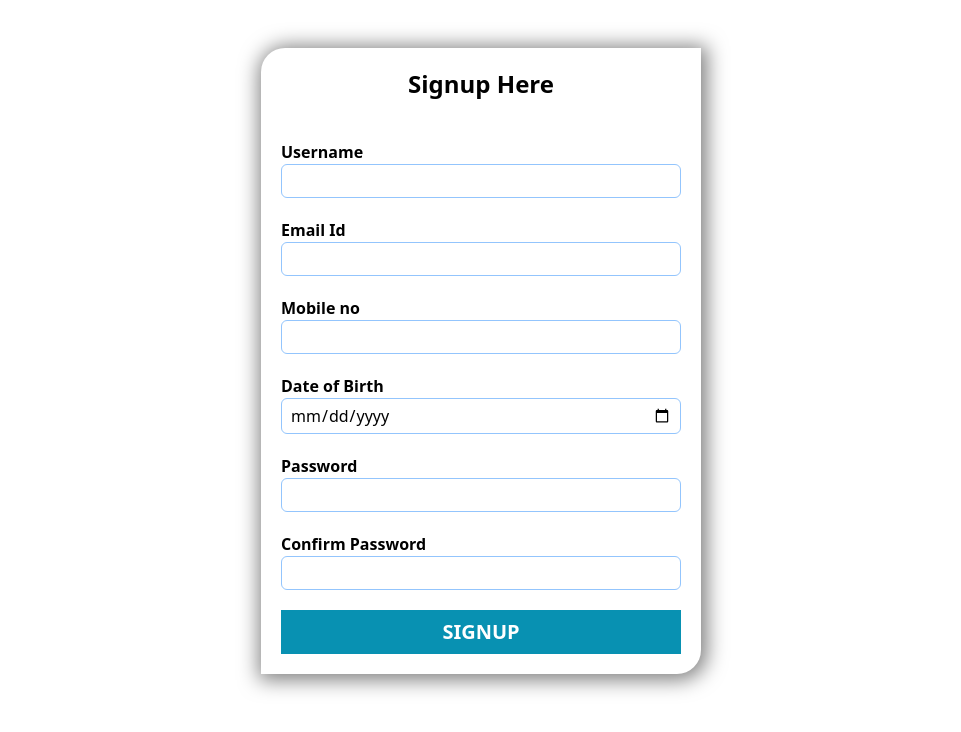
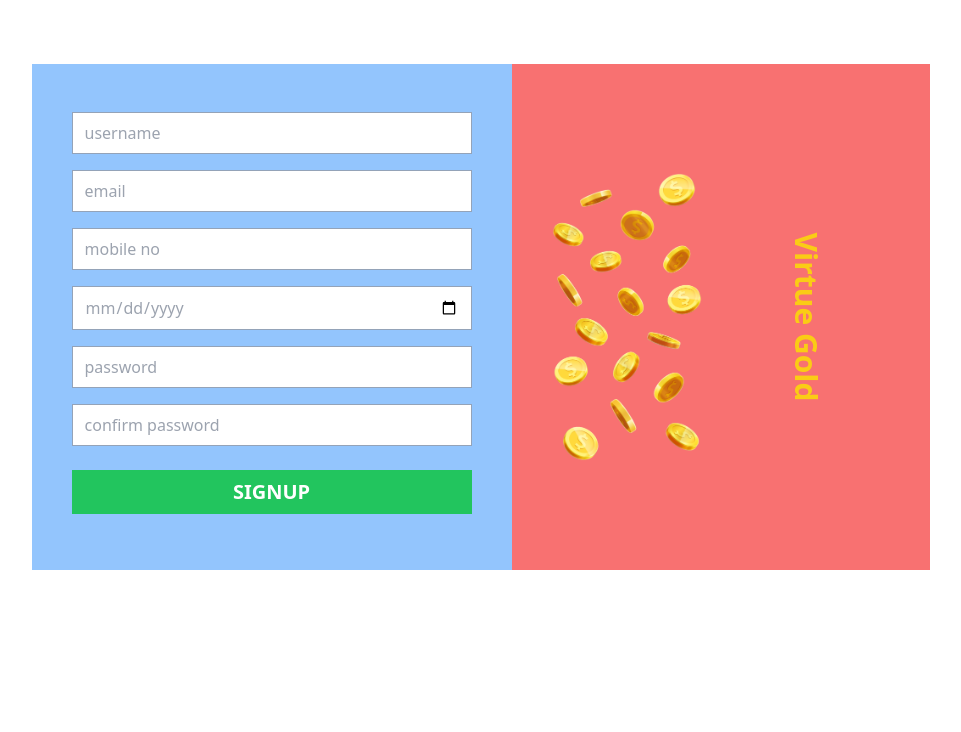
Before and after one commit to Raushan-Kumar95/virtue-gold-Givni, a React (Vite) app: page / in a window 1280 px wide. Shown: the top 732 px of the page, without its empty margins (159-1120 px from the left). Built offline with nearby package versions, Linux system fonts and the light colour scheme.

Commit message:
Working on login and signup page

```diff
--- a/src/components/Signup.jsx
+++ b/src/components/Signup.jsx
@@ -1,38 +1,75 @@
 import React from 'react'
+import goldImg from '../assets/images/goldImg.png'
 
 const Signup = () => {
   return (
-    <div className='flex flex-col justify-center items-center'>
-      <form action="" className='signupForm rounded-tl-3xl rounded-br-3xl p-5 my-12'>
-        <h1 className='text-center text-2xl font-semibold pb-5'>Signup Here</h1>
-        <div className='flex flex-col my-5'>
-          <label className='font-semibold' htmlFor="username">Username</label>
-          <input type="text" name='username' id='username' required className='border border-blue-300 focus:border-yellow-200 outline-none rounded-md py-1 px-2 md:w-[400px]' />
+    // <div className='md:mx-16 mx-4 md:my-10 my-4'>
+    // <div className='flex md:flex-row flex-col justify-between items-center shadow-lg bg-slate-400'>
+    //   <div className='signupForm md:p-10 p-4 md:my-12 my-2 bg-white rounded-tr-3xl rounded-br-3xl w-[60%]'>
+    //     <form action="" className=''>
+    //       {/* <h1 className='text-center text-2xl font-semibold pb-5'>Signup Here</h1> */}
+    //       <div className='flex flex-col my-5'>
+    //         <input type="text" name='username' id='username' placeholder='Enter username' required className='border border-blue-300 focus:border-yellow-200 outline-none rounded-md py-1 px-2' />
+    //       </div>
+    //       <div className='flex flex-col my-5'>
+    //         <input type="email" name='email' id='email' placeholder='Enter email' required className='border border-blue-300 focus:border-yellow-200 outline-none rounded-md py-1 px-2' />
+    //       </div>
+    //       <div className='flex flex-col my-5'>
+    //         <input type="text" name='mobile' id='mobile' placeholder='Enter mobile' required className='border border-blue-300 focus:border-yellow-200 outline-none rounded-md py-1 px-2' />
+    //       </div>
+    //       <div className='flex flex-col my-5'>
+    //         <input type="date" name='dob' id='dob' placeholder='' required className='border border-blue-300 focus:border-yellow-200 outline-none rounded-md py-1 px-2' />
+    //       </div>
+    //       <div className='flex flex-col my-5'>
+    //         <input type="password" name='password' id='password' placeholder='Enter password' required className='border border-blue-300 focus:border-yellow-200 outline-none rounded-md py-1 px-2' />
+    //       </div>
+    //       <div className='flex flex-col my-5'>
+    //         <input type="password" name='cpassword' id='cpassword' placeholder='Enter Confirm password' required className='border border-blue-300 focus:border-yellow-200 outline-none rounded-md py-1 px-2' />
+    //       </div>
+    //       <div className='flex flex-row'>
+    //         <button className='bg-cyan-600 text-white text-xl font-semibold w-full mx-auto py-2 uppercase'>Signup</button>
+    //       </div>
+    //     </form>
+    //   </div>
+
+    //   <div className='flex justify-end max-w-[55%]'>
+    //     <img src={signupImg} alt="singupimg" className='md:w-[500px]' />
+    //   </div>
+    // </div>
+    // </div>
+
+    <div className='flex justify-center items-center mx-16 my-16'>
+      <div className=' flex bg-blue-300'>
+        <div className='p-10'>
+          <form action="">
+            <div className=''>
+              <input type="text" name="" id="" placeholder='username' className='w-[400px] py-2 px-3 my-2 border border-slate-400 focus:border-red-400 outline-none' />
+            </div>
+            <div>
+              <input type="email" name="" id="" placeholder='email' className='w-full py-2 px-3 my-2 border border-slate-400 focus:border-red-400 outline-none' />
+            </div>
+            <div>
+              <input type="text" name="" id="" placeholder='mobile no' className='w-full py-2 px-3 my-2 border border-slate-400 focus:border-red-400 outline-none' />
+            </div>
+            <div>
+              <input type="date" name="" id="" placeholder='dob' className='w-full py-2 px-3 my-2 text-gray-400 border border-slate-400 focus:border-red-400 outline-none' />
+            </div>
+            <div>
+              <input type="password" name="" id="" placeholder='password' className='w-full py-2 px-3 my-2 border border-slate-400 focus:border-red-400 outline-none' />
+            </div>
+            <div>
+              <input type="password" name="" id="" placeholder='confirm password' className='w-full py-2 px-3 my-2 border border-slate-400 focus:border-red-400 outline-none ' />
+            </div>
+            <button className='bg-green-500 text-white text-xl font-semibold py-2 px-3 my-4 w-full'>SIGNUP</button>
+
+          </form>
         </div>
-        <div className='flex flex-col my-5'>
-          <label className='font-semibold' htmlFor="email">Email Id</label>
-          <input type="email" name='email' id='email' required className='border border-blue-300 focus:border-yellow-200 outline-none rounded-md py-1 px-2 md:w-[400px]' />
+
+        <div className='flex items-center gap-5 bg-red-400 text-white text-3xl p-10'>
+            <img src={goldImg} alt="goldImg" width={150} />
+            <p className='font-bold text-yellow-400 rotate-90'>Virtue Gold</p>
         </div>
-        <div className='flex flex-col my-5'>
-          <label className='font-semibold' htmlFor="mobile">Mobile no</label>
-          <input type="text" name='mobile' id='mobile' required className='border border-blue-300 focus:border-yellow-200 outline-none rounded-md py-1 px-2 md:w-[400px]' />
-        </div>
-        <div className='flex flex-col my-5'>
-          <label className='font-semibold' htmlFor="dob">Date of Birth</label>
-          <input type="date" name='dob' id='dob' required className='border border-blue-300 focus:border-yellow-200 outline-none rounded-md py-1 px-2 md:w-[400px]' />
-        </div>
-        <div className='flex flex-col my-5'>
-          <label className='font-semibold' htmlFor="password">Password</label>
-          <input type="password" name='password' id='password' required className='border border-blue-300 focus:border-yellow-200 outline-none rounded-md py-1 px-2 md:w-[400px]' />
-        </div>
-        <div className='flex flex-col my-5'>
-          <label className='font-semibold' htmlFor="cpassword">Confirm Password</label>
-          <input type="password" name='cpassword' id='cpassword' required className='border border-blue-300 focus:border-yellow-200 outline-none rounded-md py-1 px-2 md:w-[400px]' />
-        </div>
-        <div className='flex flex-row justify-center'>
-          <button className='bg-cyan-600 text-white text-xl font-semibold w-full py-2 uppercase'>Signup</button>
-        </div>
-      </form>
+      </div>
     </div>
   )
 }
--- a/src/index.css
+++ b/src/index.css
@@ -4,7 +4,7 @@
 
 
 .signupForm{
-  box-shadow: 2px 2px 20px 4px rgba(0, 0, 0, 0.5);
+  /* box-shadow: 2px 2px 20px 4px rgba(0, 0, 0, 0.5); */
 }
 
 /* :root {
```
Also changed, not shown: src/assets/images/goldImg.png (added).
